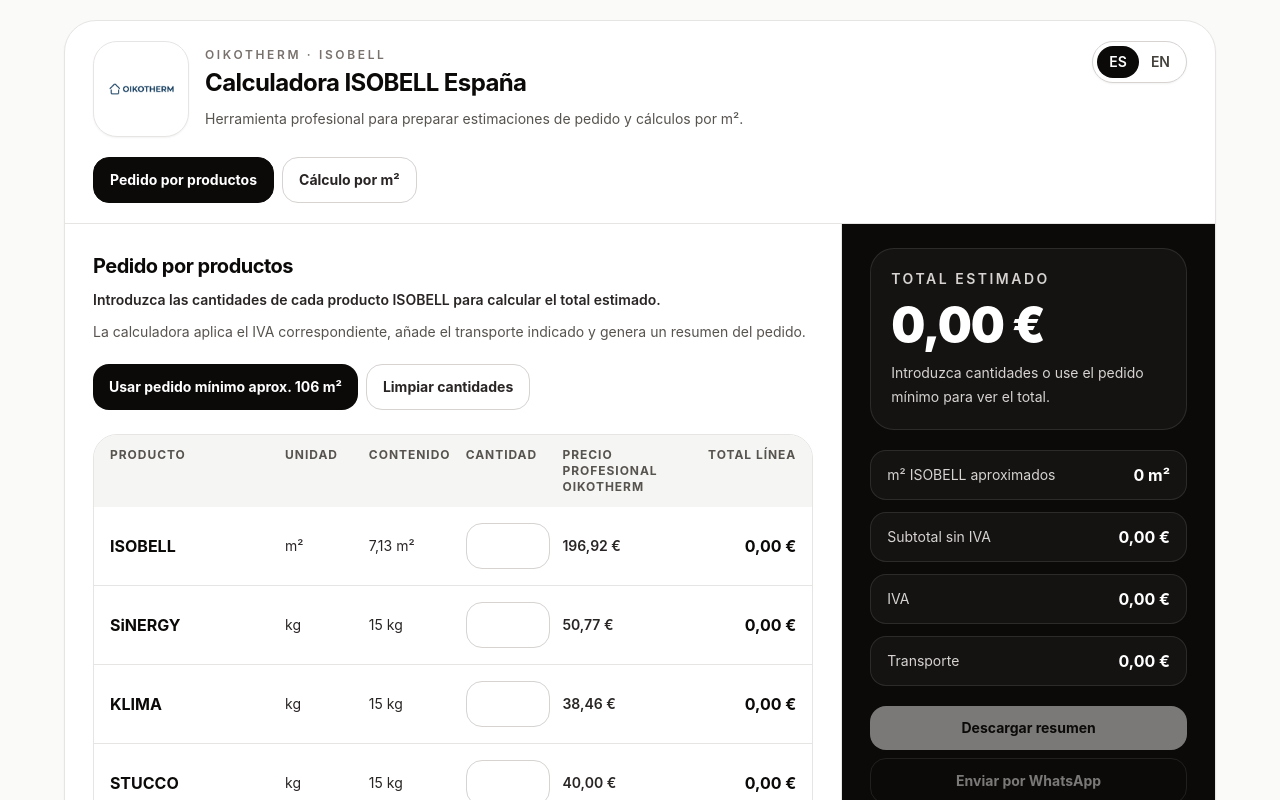
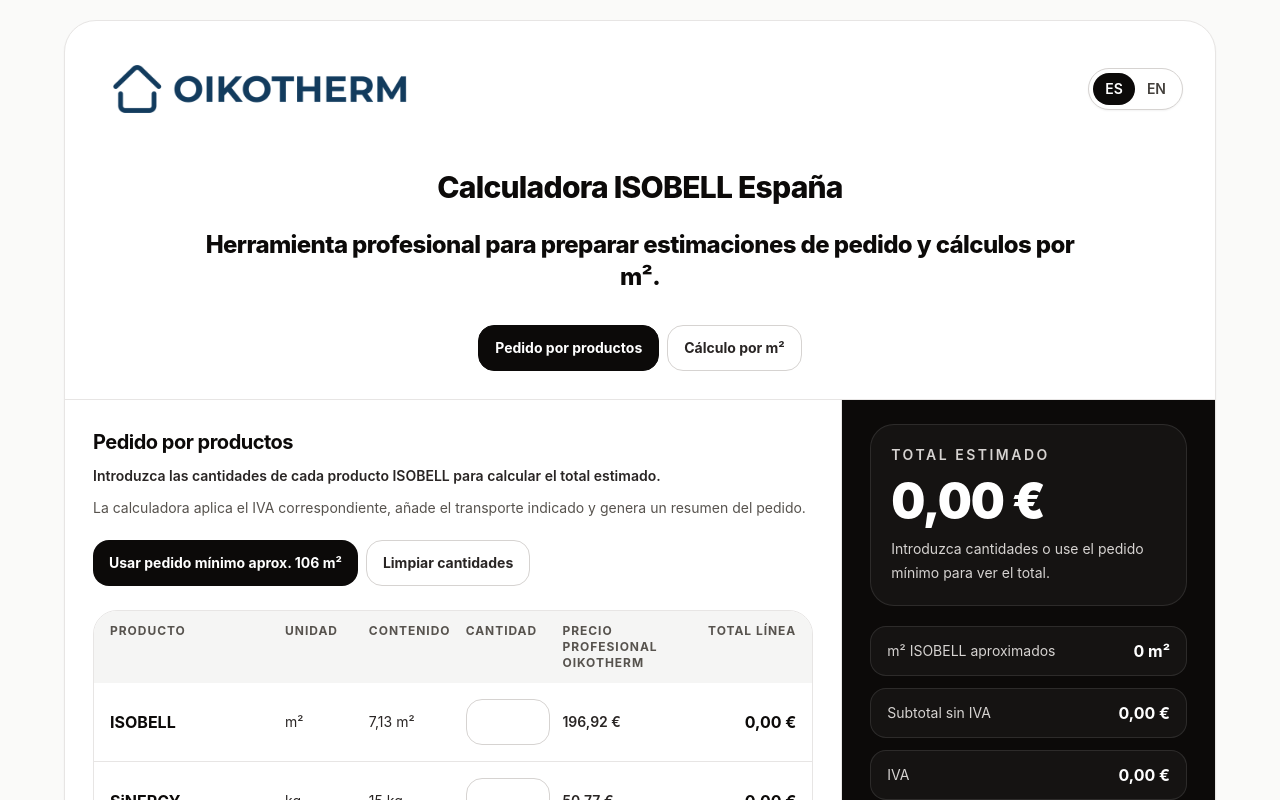
Before and after one commit to hubsienda/oikotherm, a Next.js app: page / in a window 1280 px wide. Shown: the top 800 px of the page. Built offline with nearby package versions, Linux system fonts and the light colour scheme.

Commit message:
Update CalculatorShell.tsx

```diff
--- a/components/CalculatorShell.tsx
+++ b/components/CalculatorShell.tsx
@@ -17,33 +17,19 @@ export default function CalculatorShell() {
   const activeCopy = copy[locale];
 
   return (
-    <div className="mx-auto flex min-h-[calc(100vh-2.5rem)] w-full max-w-6xl flex-col justify-center">
+    <div className="mx-auto flex min-h-[calc(100vh-2.5rem)] w-full max-w-6xl flex-col">
       <section className="overflow-hidden rounded-[2rem] border border-stone-200 bg-white shadow-sm">
-        <header className="border-b border-stone-200 px-5 py-5 sm:px-7">
-          <div className="flex items-start justify-between gap-4">
-            <div className="flex min-w-0 items-center gap-4">
-              <div className="flex h-20 w-20 shrink-0 items-center justify-center rounded-3xl border border-stone-200 bg-white p-3 shadow-sm sm:h-24 sm:w-24">
-                <Image
-                  src="/logo.png"
-                  alt="OIKOTHERM"
-                  width={180}
-                  height={180}
-                  className="h-full w-full object-contain"
-                  priority
-                />
-              </div>
-
-              <div className="min-w-0">
-                <p className="text-xs font-semibold uppercase tracking-[0.22em] text-stone-500">
-                  OIKOTHERM · ISOBELL
-                </p>
-                <h1 className="mt-1 text-xl font-bold tracking-tight text-stone-950 sm:text-2xl">
-                  {activeCopy.appTitle}
-                </h1>
-                <p className="mt-2 max-w-2xl text-sm leading-6 text-stone-600">
-                  {activeCopy.appSubtitle}
-                </p>
-              </div>
+        <header className="border-b border-stone-200 px-5 py-6 sm:px-8 sm:py-7">
+          <div className="flex items-center justify-between gap-4">
+            <div className="relative h-12 w-56 sm:h-16 sm:w-80 lg:h-20 lg:w-[27rem]">
+              <Image
+                src="/logo.png"
+                alt="OIKOTHERM"
+                fill
+                sizes="(max-width: 640px) 224px, (max-width: 1024px) 320px, 432px"
+                className="object-contain object-left"
+                priority
+              />
             </div>
 
             <LanguageSelector
@@ -53,7 +39,17 @@ export default function CalculatorShell() {
             />
           </div>
 
-          <div className="mt-5 flex flex-col gap-2 sm:flex-row">
+          <div className="mx-auto mt-8 max-w-5xl text-center sm:mt-10">
+            <h1 className="text-2xl font-extrabold tracking-tight text-stone-950 sm:text-3xl">
+              {activeCopy.appTitle}
+            </h1>
+
+            <p className="mx-auto mt-6 max-w-4xl text-xl font-extrabold leading-snug tracking-tight text-stone-950 sm:text-2xl">
+              {activeCopy.appSubtitle}
+            </p>
+          </div>
+
+          <div className="mt-8 flex flex-col justify-center gap-2 sm:flex-row">
             <button
               type="button"
               onClick={() => setMode('order')}
```
